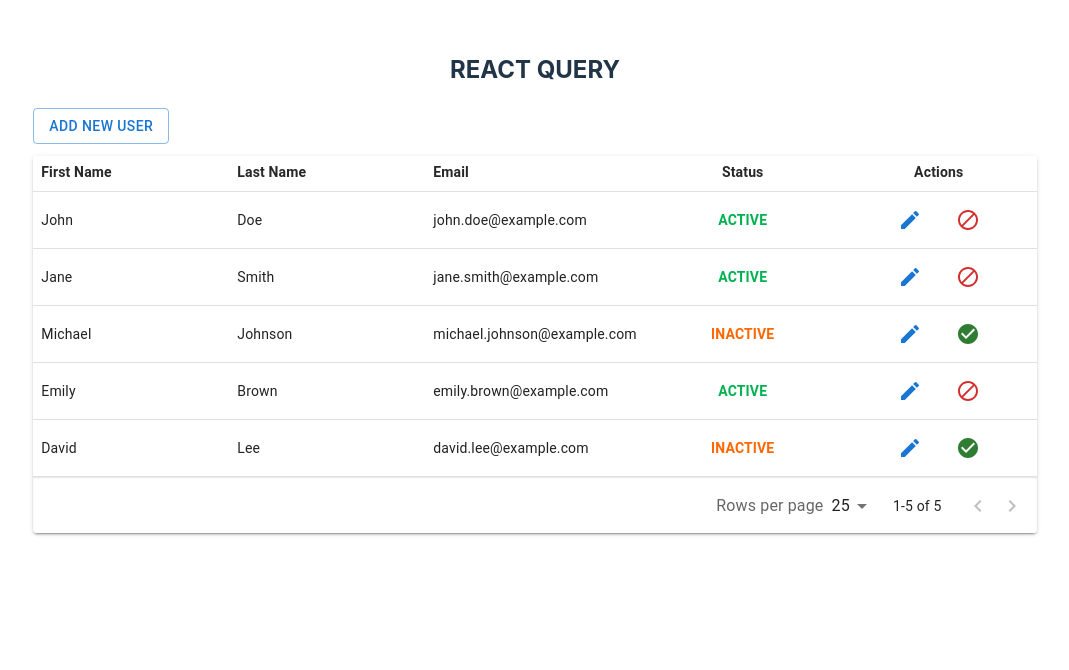
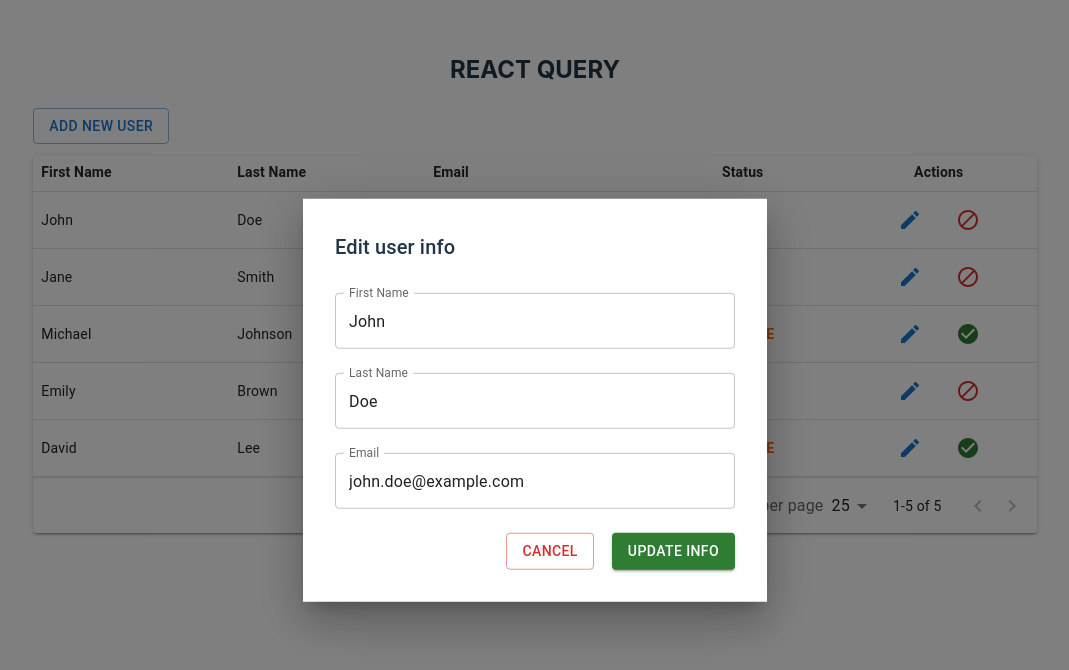
Before and after one commit to ConstantinHuidu/prezentare-react-query, a React (Vite) app: page / in a window 1280 px wide. Both pictures are taken after a click on the button 1014 px from the left and 219 px from the top of the page. Shown: the top 670 px of the page, without its empty margins (105-1174 px from the left). Built offline with nearby package versions, Linux system fonts and the light colour scheme; data requests are answered from the project's data file.

Commit message:
edit user info

```diff
--- a/src/features/users/AddUserForm.tsx
+++ b/src/features/users/AddUserForm.tsx
@@ -3,6 +3,7 @@ import { ChangeEvent, useState } from "react";
 import { User } from "./hooks/useGetUsers";
 
 type Props = {
+  user?: User;
   handleClose: () => void;
   handleConfirm: (user: User) => void;
 };
@@ -15,12 +16,12 @@ const defaultUser: User = {
 };
 
 export const AddUserForm = (props: Props) => {
-  const { handleClose, handleConfirm } = props;
-  const [user, setUser] = useState(defaultUser);
+  const { user = defaultUser, handleClose, handleConfirm } = props;
+  const [currentUser, setCurrentUser] = useState(user);
 
   const handleChangeUser = (e: ChangeEvent<HTMLInputElement>) => {
     const { name, value } = e.target;
-    setUser((prev) => ({ ...prev, [name]: value }));
+    setCurrentUser((prev) => ({ ...prev, [name]: value }));
   };
   return (
     <Box component="form" display="flex" flexDirection="column" gap="24px">
@@ -28,21 +29,21 @@ export const AddUserForm = (props: Props) => {
         name="firstName"
         label="First Name"
         fullWidth
-        value={user.firstName}
+        value={currentUser.firstName}
         onChange={handleChangeUser}
       />
       <TextField
         name="lastName"
         label="Last Name"
         fullWidth
-        value={user.lastName}
+        value={currentUser.lastName}
         onChange={handleChangeUser}
       />
       <TextField
         name="email"
         label="Email"
         fullWidth
-        value={user.email}
+        value={currentUser.email}
         onChange={handleChangeUser}
       />
 
@@ -53,9 +54,9 @@ export const AddUserForm = (props: Props) => {
         <Button
           color="success"
           variant="contained"
-          onClick={() => handleConfirm(user)}
+          onClick={() => handleConfirm(currentUser)}
         >
-          Add user
+          {user.firstName === "" ? "Add user" : "Update info"}
         </Button>
       </Box>
     </Box>
--- a/src/features/users/UserTable.tsx
+++ b/src/features/users/UserTable.tsx
@@ -2,24 +2,26 @@ import { useMemo, useState } from "react";
 import { useMutation, useQuery, useQueryClient } from "@tanstack/react-query";
 
 import { ToggleUserStatusModalBody } from "./ToggleUserStatusModalBody";
+import { CustomModal } from "../../components/CustomModal";
 
+import { Box, IconButton } from "@mui/material";
+import { Block, CheckCircle, Edit } from "@mui/icons-material";
+
+import { showToast } from "../../utils/show-toast";
+import { useModal } from "../../hooks/useModal";
 import { User, getUsers } from "./hooks/useGetUsers";
-import { Block, CheckCircle, Edit } from "@mui/icons-material";
-import { useModal } from "../../hooks/useModal";
-import { CustomModal } from "../../components/CustomModal";
 import {
   StatusUpdateParams,
   toggleUserStatus,
 } from "./hooks/useUpdateUserStatus";
-import { showToast } from "../../utils/show-toast";
-
-import { Box, IconButton } from "@mui/material";
 
 import {
   type MRT_ColumnDef,
   useMaterialReactTable,
   MaterialReactTable,
 } from "material-react-table";
+import { AddUserForm } from "./AddUserForm";
+import { updateUserInfo } from "./hooks/useUpdateUserInfo";
 
 export const DEFAULT_PAGINATION = {
   pageIndex: 0,
@@ -35,6 +37,12 @@ export const UserTable = () => {
     handleOpenModal: handleOpenToggleModal,
   } = useModal();
 
+  const {
+    isOpen: isEditModalOpen,
+    handleCloseModal: handleCloseEditModal,
+    handleOpenModal: handleOpenEditModal,
+  } = useModal();
+
   const [pagination, setPagination] = useState(DEFAULT_PAGINATION);
   const [selectedUser, setSelectedUser] = useState<User | null>(null);
 
@@ -42,6 +50,12 @@ export const UserTable = () => {
     mutationKey: ["toggle-status"],
     mutationFn: ({ id, requestBody }: StatusUpdateParams) =>
       toggleUserStatus({ id, requestBody }),
+  });
+
+  const { mutateAsync: updateUser } = useMutation({
+    mutationFn: ({ id, requestBody }: StatusUpdateParams) =>
+      updateUserInfo({ id, requestBody }),
+    mutationKey: ["update-user-info"],
   });
 
   const {
@@ -66,6 +80,20 @@ export const UserTable = () => {
         onSuccess: () => {
           handleCloseToggleModal();
           showToast("success", "Status updated successfully!");
+          queryClient.invalidateQueries({ queryKey: ["users"] });
+        },
+      }
+    );
+  };
+
+  const handleUpdateUserInfo = (user: User) => {
+    const id = user.id as string;
+    updateUser(
+      { id, requestBody: user },
+      {
+        onSuccess: () => {
+          handleCloseEditModal();
+          showToast("success", "User info updated successfully!");
           queryClient.invalidateQueries({ queryKey: ["users"] });
         },
       }
@@ -103,7 +131,12 @@ export const UserTable = () => {
         Cell: ({ row }) => {
           return (
             <Box display="flex" gap="18px" justifyContent="center">
-              <IconButton>
+              <IconButton
+                onClick={() => {
+                  handleOpenEditModal();
+                  setSelectedUser(row.original);
+                }}
+              >
                 <Edit color="primary" />
               </IconButton>
               <IconButton
@@ -153,6 +186,7 @@ export const UserTable = () => {
   return (
     <>
       <MaterialReactTable table={table} />
+
       <CustomModal
         isOpen={isToggleModalOpen}
         handleClose={handleCloseToggleModal}
@@ -165,6 +199,19 @@ export const UserTable = () => {
           />
         }
       />
+
+      <CustomModal
+        isOpen={isEditModalOpen}
+        handleClose={handleCloseEditModal}
+        title="Edit user info"
+        modalBody={
+          <AddUserForm
+            user={selectedUser as User}
+            handleClose={handleCloseEditModal}
+            handleConfirm={handleUpdateUserInfo}
+          />
+        }
+      />
     </>
   );
 };
--- /dev/null
+++ b/src/features/users/hooks/useUpdateUserInfo.ts
@@ -0,0 +1,16 @@
+import { axiosApi } from "../../../utils/axios";
+import { User } from "./useGetUsers";
+
+const USERS_LIST_ROOT = "/users";
+
+export type StatusUpdateParams = {
+  id: string;
+  requestBody: User;
+};
+
+export const updateUserInfo = ({
+  id,
+  requestBody,
+}: StatusUpdateParams): Promise<void> => {
+  return axiosApi.put(`${USERS_LIST_ROOT}/${id}`, requestBody);
+};
```
